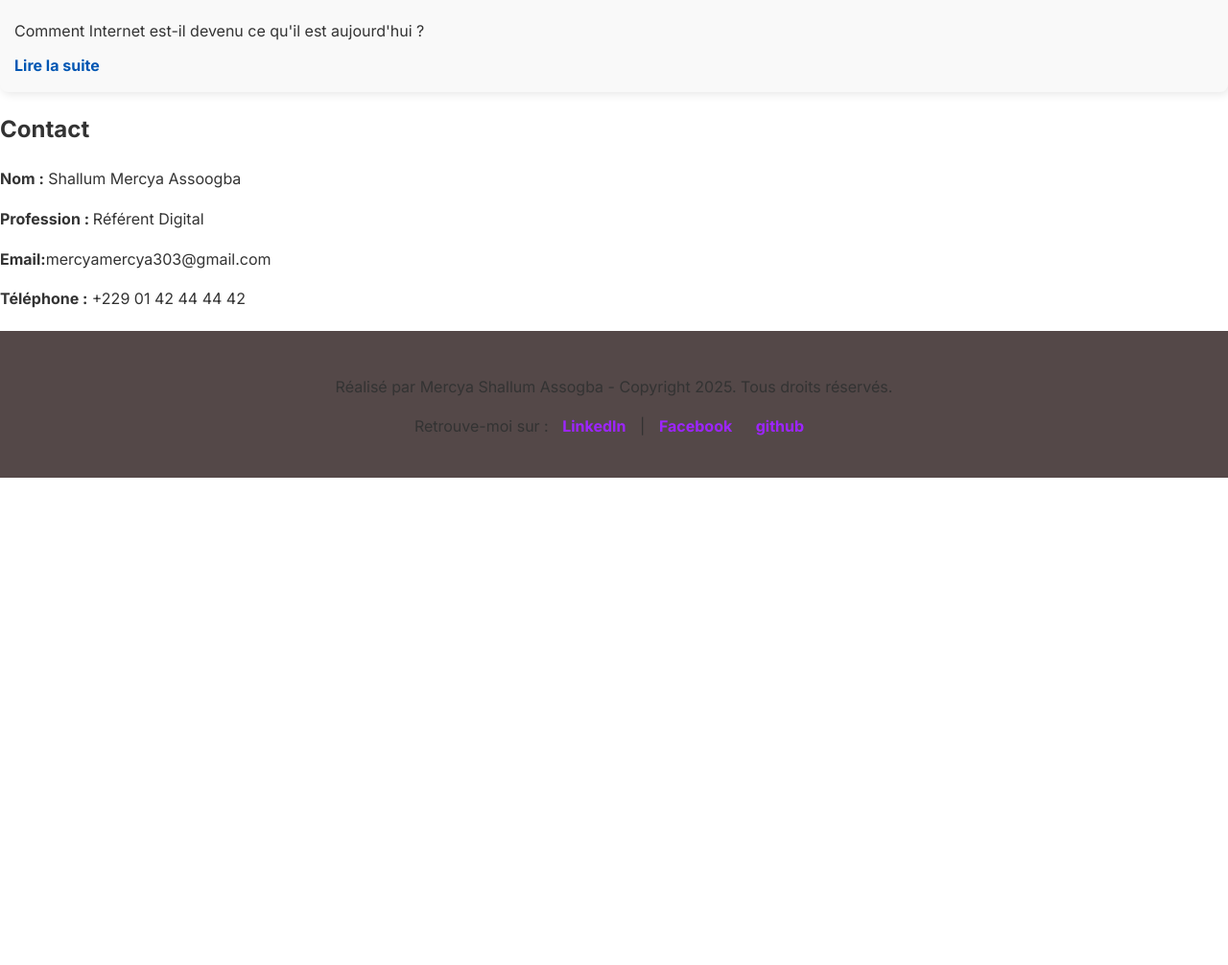
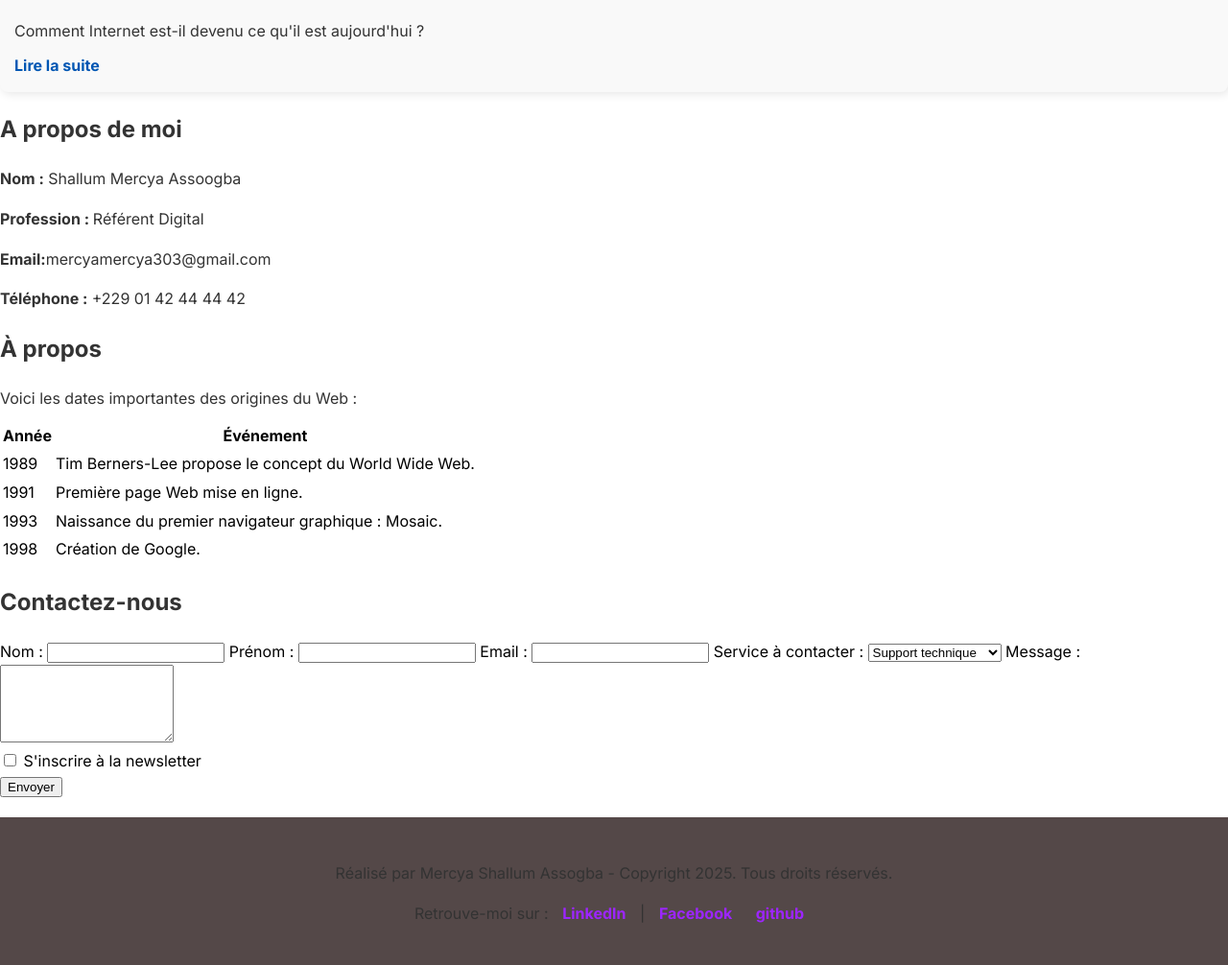
Before and after one commit to shallummercya/Blog_mercya, a plain HTML site: page index.html in a window 1280 px wide. Shown: the part 2908-3914 px from the top of the page at 96% size. Before the commit the page ends 3406 px from the top, so only its background shows below. Drawn offline with Linux system fonts and the light colour scheme.

Commit message:
ajout du tableau et animation

```diff
--- a/index.html
+++ b/index.html
@@ -13,9 +13,9 @@
         <h1>Les Origines du web</h1>
         <nav>
             <ul>
-                <li><a href="#">Articles</a></li>
-                <li><a href="#">À propos</a</li>
-                <li><a href="#">Contact</a></li>
+                <li><a href="#articles">Articles</a></li>
+                <li><a href="#about">À propos</a</li>
+                <li><a href="#contact">Contact</a></li>
             </ul>
         </nav>
     </div>
@@ -25,6 +25,7 @@
         <img src="Image/Tim Berners.jpg" alt="Tim Berners-Lee, inventeur du Web" width="300">
         <figcaption>Tim Berners-Lee, inventeur du Web en 1989.</figcaption>
     </figure>
+
 </section>
 <section class="Introduction">
     <h2>Introduction</h2>
@@ -32,7 +33,9 @@
     <p>L'infrastructure d'Internet se répandit autour du monde pour créer le large réseau mondial d'ordinateurs que nous connaissons aujourd'hui. Il se répandit au travers des pays occidentaux puis frappa à la porte des pays en voie de développement, créant ainsi un accès mondial à l'information et aux communications sans précédent ainsi qu'une fracture numérique. Internet contribua à modifier fondamentalement l'économie mondiale, y compris avec les retombées de la bulle Internet.</p>
     <p>Avant la propagation des connexions inter-réseaux qui amena l'Internet actuel, la plupart des réseaux de communication étaient limités à des communications entre les postes d'un même réseau. Quelques réseaux avaient des passerelles ou des ponts les reliant entre eux, mais la plupart du temps ils étaient limités ou conçus pour un usage unique. Une méthode déjà utilisée dans les réseaux de télécommunication reposait sur un ordinateur central raccordé à ses terminaux via de longues lignes.</p>
     <p>La première autorité centrale à coordonner les opérations du réseau était le Network Information Center, abrégé NIC, du Stanford Research Institute situé à Menlo Park en Californie. En 1972, la gestion de ces problèmes fut transmise à la toute récente Internet Assigned Numbers Authority, abrégée IANA. En plus de son rôle d'éditeur RFC, Jon Postel sera le patron de l'IANA jusqu'à sa mort en 1998.</p>
-</section>
+</section> </section>
+
+
 <section id="articles">
     <h2>Articles à venir</h2>
     <article>
@@ -54,13 +57,73 @@
     <a href="#">Lire la suite</a>
 </article>
 </section>
-<section id="Contact">
-    <h2>Contact</h2>
+<section id="A-propos-de-moi">
+    <h2>A propos de moi</h2>
     <p><strong>Nom :</strong> Shallum Mercya Assoogba</p>
     <p><strong>Profession : </strong>Référent Digital</p>
     <p><strong>Email:</strong>mercyamercya303@gmail.com<a href="mercyamercya303@gmail.com"></a></p>
     <p><strong>Téléphone :</strong> +229 01 42 44 44 42</p>
-</section>
+</section> <section id="about">
+    <h2>À propos</h2>
+    <p>Voici les dates importantes des origines du Web :</p>
+
+    <table>
+        <thead>
+            <tr>
+                <th>Année</th>
+                <th>Événement</th>
+            </tr>
+        </thead>
+        <tbody>
+            <tr>
+                <td>1989</td>
+                <td>Tim Berners-Lee propose le concept du World Wide Web.</td>
+            </tr>
+            <tr>
+                <td>1991</td>
+                <td>Première page Web mise en ligne.</td>
+            </tr>
+            <tr>
+                <td>1993</td>
+                <td>Naissance du premier navigateur graphique : Mosaic.</td>
+            </tr>
+            <tr>
+                <td>1998</td>
+                <td>Création de Google.</td>
+            </tr>
+        </tbody>
+    </table>
+    <section id="contact">
+        <h2>Contactez-nous</h2>
+        <form action="#" method="POST">
+            <label for="nom">Nom :</label>
+            <input type="text" id="nom" name="nom" required>
+
+            <label for="prenom">Prénom :</label>
+            <input type="text" id="prenom" name="prenom" required>
+
+            <label for="email">Email :</label>
+            <input type="email" id="email" name="email" required>
+
+            <label for="service">Service à contacter :</label>
+            <select id="service" name="service">
+                <option value="support">Support technique</option>
+                <option value="commercial">Service commercial</option>
+                <option value="autre">Autre</option>
+            </select>
+
+            <label for="message">Message :</label>
+            <textarea id="message" name="message" rows="5" required></textarea>
+
+            <div class="consen">
+                <input type="checkbox" id="newsletter" name="newsletter">
+                <label for="newsletter">S'inscrire à la newsletter</label>
+            </div>
+
+            <button type="submit">Envoyer</button>
+        </form>
+    </section>
+
 <section>
     <footer>
         <div>
@@ -73,5 +136,6 @@
         </div>
     </footer>
 </section>
+
 </body>
 </html>
```
